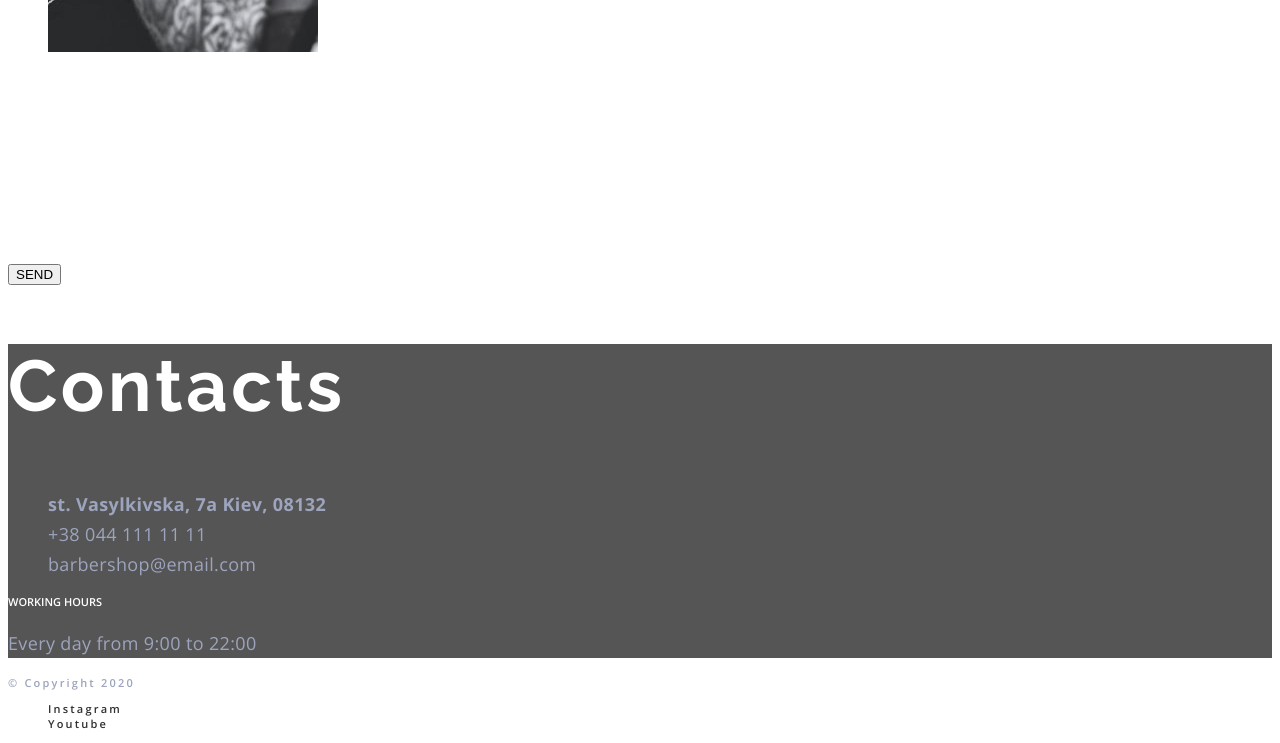
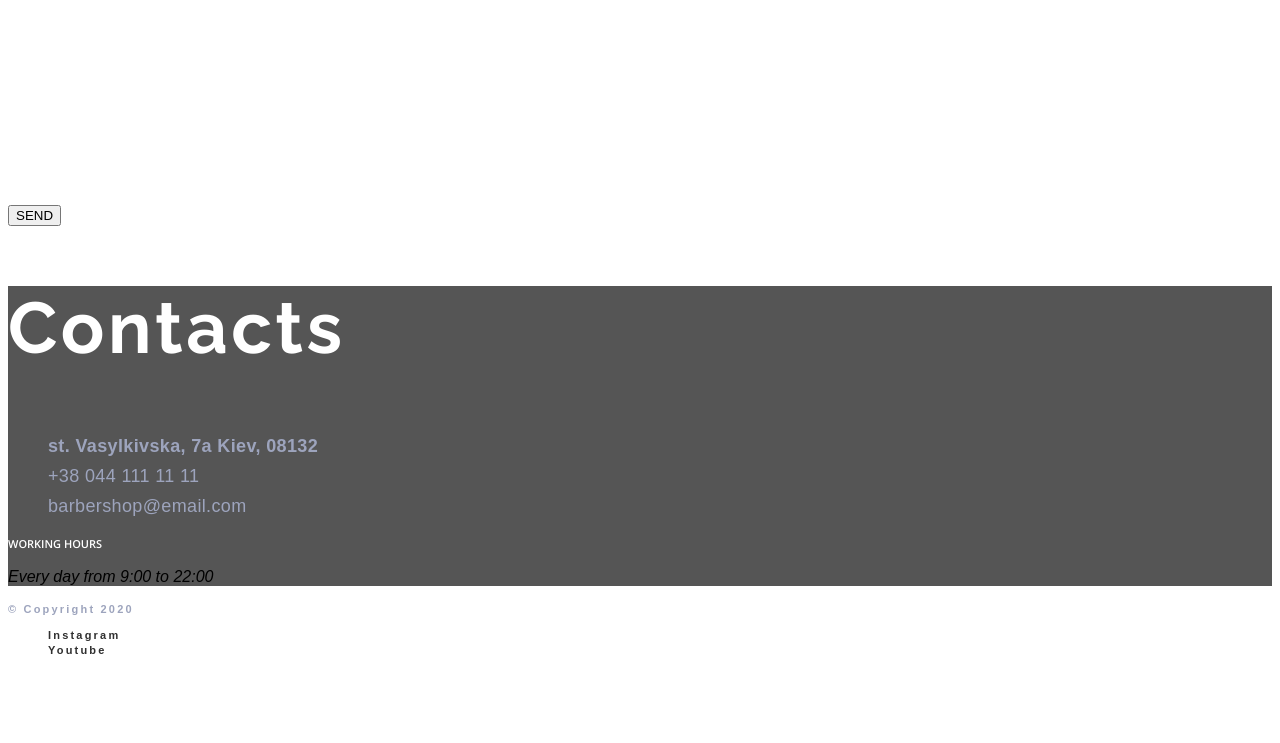
Before and after one commit to Andrii55/Fson-74-on, a plain HTML site: page index.html in a window 1280 px wide. Shown: the part 6571-7314 px from the top of the page. After the commit the page ends 7240 px from the top, so only its background shows below. Drawn offline with nearby package versions, Linux system fonts and the light colour scheme.

Commit message:
css (positions\second)

```diff
--- a/сss/style.css
+++ b/сss/style.css
@@ -4,10 +4,11 @@
 --second-header-color: #FFFFFF;
 --primery-link-color: #FFFFFF;
 --accent-color: #FF6C00;
+--main-font: 'Open-Sans', sans-serif;
 }
 
 body {
-    font-family: 'Open Sans', sans-serif;
+    font-family: var(--main-font)
 }
 
 /* -----------UNIVERSAL CLASSES----------- */
@@ -30,7 +31,7 @@ text-transform: uppercase;
 }
 
 .header-btn:hover,
-.header-dtn:focus{
+.header-btn:focus{
     background-color: var(--accent-color);
 }
 .pre-title{
@@ -132,10 +133,8 @@ color: #303030;
 
 /* -----------ABOUT----------- */
 
-.about {
-}
 .about-pre-title {
-    color: #303030;
+color: #303030;
 }
 .about-title {
 color: var(--primery-header-color);
@@ -273,7 +272,7 @@ font-weight: 700;
 color: #FFFFFF;
 }
 
-.contakts-text {
+.contacts-text {
 font-style: normal;
 font-size: 18px;
 line-height: 1.67;
```
